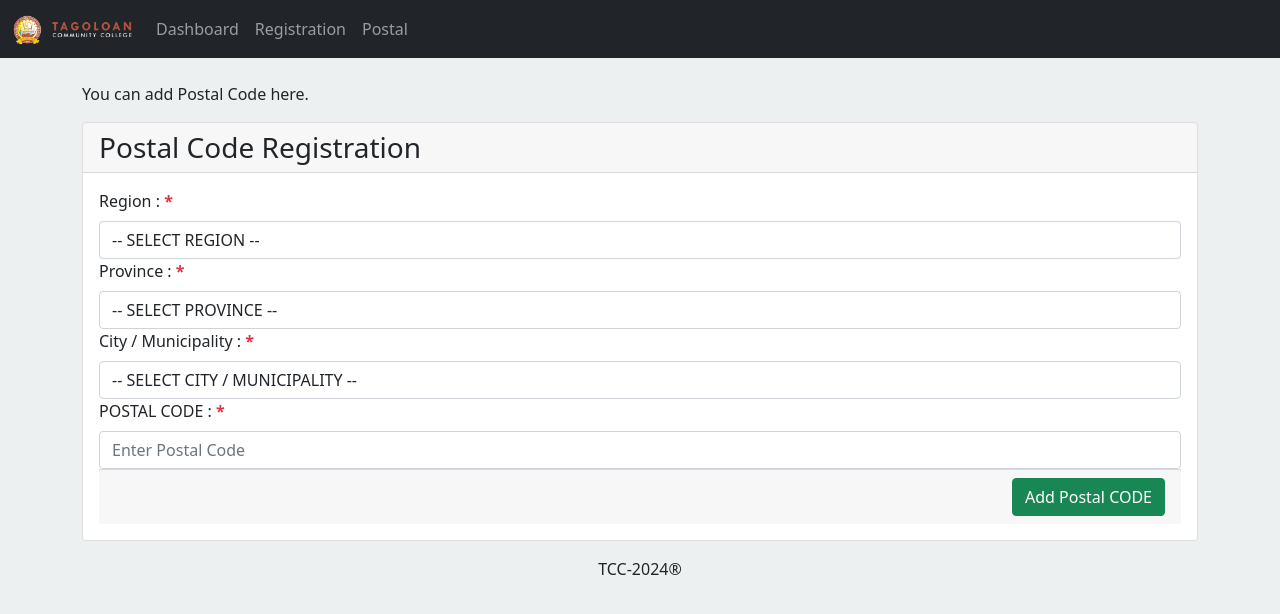
After one commit to Nyzo0310/Individual_CloneMidtermProject-EDP, a PHP site: page /postalCode.php in a window 1280 px wide. The commit adds this page. Shown: the top 614 px of the page. Run offline with PHP 8.4, Linux system fonts and the light colour scheme; data comes from the database, SQL or seed files in the repository.

Commit message:
Updated Version v2.5

```diff
--- a/assets/js/registration.js
+++ b/assets/js/registration.js
@@ -24,4 +24,10 @@ document.addEventListener('DOMContentLoaded', function () {
     if (successDiv && successDiv.style.display !== 'none') {
         clearFields();
     }
+
+    // Hide success and error messages when user selects a location
+    const selectElements = registrationForm.querySelectorAll('select');
+    selectElements.forEach(selectElement => {
+        selectElement.addEventListener('change', hideMessages);
+    });
 });
--- a/index.php
+++ b/index.php
@@ -40,6 +40,9 @@
                     </li>
                     <li class="nav-item">
                         <a class="nav-link" href="./registration.php">Registration</a>
+                    </li>
+                    <li class="nav-item">
+                        <a class="nav-link" href="postalCode.php">Postal</a>
                     </li>
                 </ul>
                 <form class="d-flex">
--- /dev/null
+++ b/postalCode.php
@@ -0,0 +1,192 @@
+<!DOCTYPE html>
+<html lang="en">
+
+<head>
+    <meta charset="UTF-8">
+    <meta name="viewport" content="width=device-width, initial-scale=1.0">
+    <link rel="icon" href="./assets/img/Tcc_logo.png">
+    <title>TCC - Postal</title>
+    <script src="./assets/js/search.js"></script>
+
+    <link href="./assets/bootstrap/css/bootstrap.min.css" rel="stylesheet">
+    <script src="./assets/bootstrap/js/bootstrap.bundle.min.js"></script>
+
+    <style>
+        body {
+            background-color: #ecf0f1;
+        }
+    </style>
+</head>
+
+<body>
+    <header>
+        <nav class="navbar navbar-expand-sm navbar-dark bg-dark">
+            <div class="container-fluid">
+                <a class="navbar-brand" href="javascript:void(0)">
+                    <img src="./assets/img/logo.png" height="30">
+                </a>
+                <button class="navbar-toggler" type="button" data-bs-toggle="collapse" data-bs-target="#mynavbar">
+                    <span class="navbar-toggler-icon"></span>
+                </button>
+                <div class="collapse navbar-collapse" id="mynavbar">
+                    <ul class="navbar-nav me-auto">
+                        <li class="nav-item active">
+                            <a class="nav-link" href="./index.php">Dashboard</a>
+                        </li>
+                        <li class="nav-item">
+                            <a class="nav-link" href="./registration.php">Registration</a>
+                        </li>
+                        <li class="nav-item">
+                            <a class="nav-link" href="postalCode.php">Postal</a>
+                        </li>
+                    </ul>
+                </div>
+            </div>
+        </nav>
+    </header>
+    <main>
+        <div class="container">
+            <br>
+            <p>You can add Postal Code here.</p>
+            <div class="card mt-3">
+
+                <form action="./models/save-postal-code.php" method="POST" id="registrationForm"> <!-- Added id="registrationForm" -->
+                    <div class="card-header h3">Postal Code Registration</div>
+                    <div class="card-body">
+                        <?php
+                        if (isset($_GET['success'])) {
+                            ?>
+                            <div class="alert alert-success" id="successDiv"> <!-- Added id="successDiv" -->
+                                <b>Postal Code Added:</b> Congratulations! New Postal Code added.
+                            </div>
+                            <?php
+                        } elseif (isset($_GET['invalid'])) {
+                            ?>
+                            <div class="alert alert-danger" id="errorDiv"> <!-- Added id="errorDiv" -->
+                                <b>Existed Postal Code:</b> Details below are already EXISTED, Please try another.
+                            </div>
+                            <?php
+                        }
+                        ?>
+
+                        <?php
+                        include './config/database.php';
+                        ?>
+                        <div class="col-md-12">
+
+                        </div>
+                        <div class="col-md-12">
+                            <label>Region : <b class="text-danger">*</b></label>
+                            <select name="inp_region" id="inp_region" onchange="display_province(this.value)" required
+                                class="form-control mt-2">
+                                <option value="" disabled selected>-- SELECT REGION --</option>
+
+                                <?php
+                                $sql = "SELECT * FROM ph_region";
+                                $result = $conn->query($sql);
+
+                                if ($result->num_rows > 0) {
+                                    while ($row = $result->fetch_assoc()) {
+                                        ?>
+                                        <option value="<?= $row['regCode'] ?>"><?= $row['regDesc'] ?></option>
+                                        <?php
+                                    }
+                                } else {
+                                    echo "0 results";
+                                }
+
+                                $conn->close();
+                                ?>
+                            </select>
+                        </div>
+                        <div class="col-md-12">
+                            <label>Province : <b class="text-danger">*</b></label>
+                            <select name="inp_province" id="inp_province" onchange="display_citymun(this.value)"
+                                required class="form-control mt-2">
+                                <option value="" disabled selected>-- SELECT PROVINCE --</option>
+                            </select>
+                        </div>
+                        <div class="col-md-12">
+                            <label>City / Municipality : <b class="text-danger">*</b></label>
+                            <select name="inp_citymun" id="inp_citymun"
+                                class="form-control mt-2">
+                                <option value="" disabled selected>-- SELECT CITY / MUNICIPALITY --</option>
+                            </select>
+                            <div class="col-md-12">
+                            </div>
+                            <div class="col-md-12">
+                                <label>POSTAL CODE : <b class="text-danger">*</b></label>
+                                <input type="text" name="PostalCode" id="PostalCode" required class="form-control mt-2" placeholder="Enter Postal Code">
+                            </div>
+                            <div class="card-footer">
+                                <div class="row mt-12">
+                                    <div>
+                                        <span style="float: right">
+                                            <button class="btn btn-success">
+                                                Add Postal CODE
+                                            </button>
+                                        </span>
+                                    </div>
+                                </div>
+                            </form>
+                        </div>
+                    </div>
+    </main>
+    <footer>
+        <div>
+            <p>
+                <center>TCC-2024&#174;</center>
+            </p>
+        </div>
+    </footer>
+</body>
+
+<script>
+    function display_province(regCode) {
+        $.ajax({
+            url: './models/ph_address.php',
+            type: 'POST',
+            data: {
+                'type': 'region',
+                'post_code': regCode
+            },
+            success: function (response) {
+                $('#inp_province').html(response);
+                hideMessages(); // Hide success and error messages when province changes
+            }
+        });
+
+    }
+
+    function display_citymun(provCode) {
+        $.ajax({
+            url: './models/ph_address.php',
+            type: 'POST',
+            data: {
+                'type': 'province',
+                'post_code': provCode
+            },
+            success: function (response) {
+                $('#inp_citymun').html(response);
+                hideMessages(); // Hide success and error messages when city/municipality changes
+            }
+        });
+
+    }
+
+    // Function to hide success and error messages
+    function hideMessages() {
+        const successDiv = document.getElementById('successDiv');
+        const errorDiv = document.getElementById('errorDiv');
+        if (successDiv) successDiv.style.display = 'none';
+        if (errorDiv) errorDiv.style.display = 'none';
+    }
+</script>
+
+<script src="https://ajax.googleapis.com/ajax/libs/jquery/3.5.1/jquery.min.js"></script>
+<script src="./assets/js/registration.js"> </script>
+
+<script src="https://code.jquery.com/jquery-3.7.1.js" integrity="sha256-eKhayi8LEQwp4NKxN+CfCh+3qOVUtJn3QNZ0TciWLP4="
+    crossorigin="anonymous"></script>
+
+</html>
--- a/registration.php
+++ b/registration.php
@@ -92,6 +92,9 @@ if (isset($_SESSION['success_message']) && $_SESSION['success_message'] === true
                     </li>
                     <li class="nav-item">
                         <a class="nav-link" href="./registration.php">Registration</a>
+                    </li>
+                    <li class="nav-item">
+                        <a class="nav-link" href="postalCode.php">Postal</a>
                     </li>
                 </ul>
             </div>
@@ -191,7 +194,7 @@ if (isset($_SESSION['success_message']) && $_SESSION['success_message'] === true
                                         <hr>
                                     </div>
                                     <div class="col-md-12 mt-3">
-                                    <label>Region : <b class="text-danger">*</b></label>A
+                                    <label>Region : <b class="text-danger">*</b></label>
                                         <select name="inp_region" id="inp_region" onchange="display_province(this.value)" required class="form-control mt-2">
                                             <option value="" disabled selected>-- SELECT REGION --</option>
 
```
Also changed, not shown: models/save-postal-code.php (added, +27 -0 lines), config/db_tes.sql.
